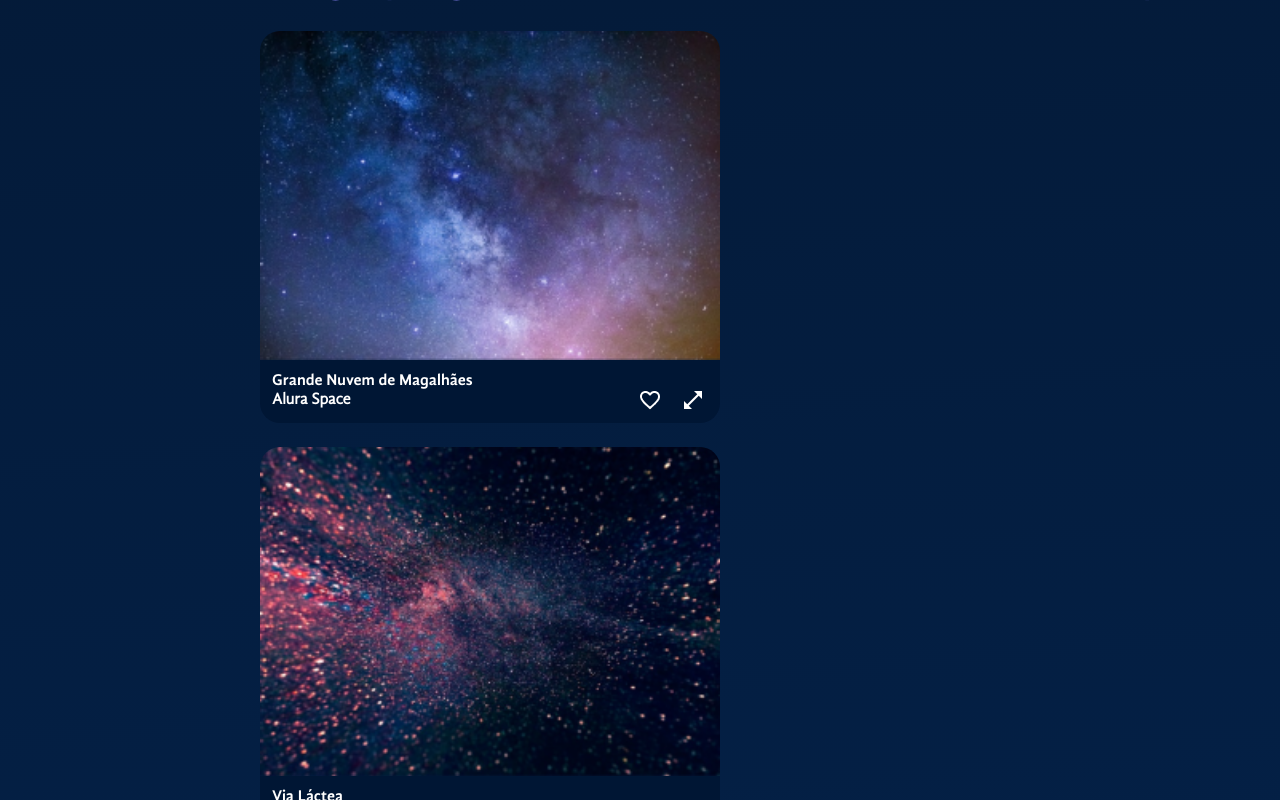
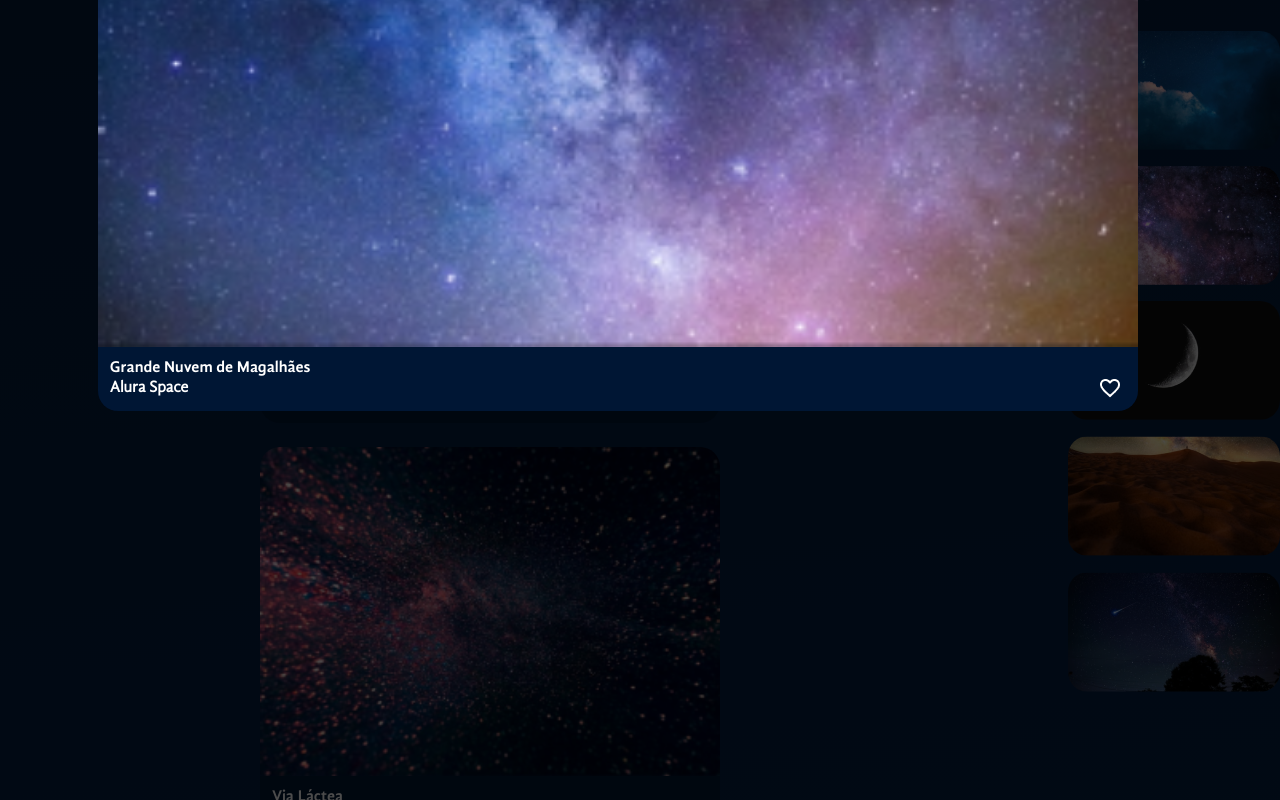
Before and after one commit to raniel-lopes/SpaceApp, a React (Vite) app: page / in a window 1280 px wide. Both pictures are taken after a click on the button 693 px from the left and 1091 px from the top of the page. Shown: the part 691-1491 px from the top of the page. Built offline with nearby package versions, Linux system fonts and the light colour scheme.

Commit message:
Estilizando o ModalZoom e os Populares da Galeria

```diff
--- a/src/App.jsx
+++ b/src/App.jsx
@@ -5,7 +5,6 @@
 import Banner from "./Componentes/Banner"
 import bannerBackground from './assets/banner.png'
 import Galeria from "./Componentes/Galeria"
-
 import fotos from './fotos.json'
 import { useState } from "react"
 import ModalZoom from "./Componentes/ModalZoom"
@@ -33,6 +32,8 @@
 
 const App = () => {
   const [fotosDaGaleria, setFotosDaGaleria] = useState(fotos)
+  const [fotoSelecionada, setFotoSelecionada] = useState(null)
+
   return (
     <FundoGradiente>
       <EstilosGlobais />
@@ -45,11 +46,17 @@
               texto="A galeria mais completa de fotos do espaço!"
               backgroundImage={bannerBackground}
             />
-            <Galeria fotos={fotosDaGaleria} />
+            <Galeria
+              aoFotoSelecionada={foto => setFotoSelecionada(foto)}
+              fotos={fotosDaGaleria}
+            />
           </ConteudoGaleria>
         </MainContainer>
       </AppContainer>
-      <ModalZoom />
+      <ModalZoom
+        foto={fotoSelecionada}
+        aoFechar={() => setFotoSelecionada(null)}
+      />
     </FundoGradiente>
   )
 }
--- a/src/Componentes/Galeria/Imagem/index.jsx
+++ b/src/Componentes/Galeria/Imagem/index.jsx
@@ -36,7 +36,7 @@
     align-items: center;
 `
 
-const Imagem = ({ foto, expandida = false }) => {
+const Imagem = ({ foto, expandida = false, aoZoomSolicitado }) => {
     return (<Figure $expandida={expandida} id={`foto-${foto.id}`}>
         <img src={foto.path} alt={foto.alt} />
         <figcaption>
@@ -46,7 +46,7 @@
                 <BotaoIcone>
                     <img src="/icones/favorito.png" alt="Icone de favorito" />
                 </BotaoIcone>
-                {!expandida && <BotaoIcone aria-hidden={expandida}>
+                {!expandida && <BotaoIcone aria-hidden={expandida} onClick={() => aoZoomSolicitado(foto)}>
                     <img src="/icones/expandir.png" alt="Icone de expandir" />
                 </BotaoIcone>}
             </Rodape>
--- /dev/null
+++ b/src/Componentes/Galeria/Populares/fotos-populares.json
@@ -0,0 +1,27 @@
+[
+    {
+      "path": "/imagens/populares/foto-1.png",
+      "alt": "galáxia",
+      "id": 1
+    },
+    {
+      "path": "/imagens/populares/foto-2.png",
+      "alt": "lua",
+      "id": 2
+    },
+    {
+      "path": "/imagens/populares/foto-3.png",
+      "alt": "terra",
+      "id": 3
+    },
+    {
+      "path": "/imagens/populares/foto-4.png",
+      "alt": "nuvem",
+      "id": 4
+    },
+    {
+      "path": "/imagens/populares/foto-5.png",
+      "alt": "meteoro",
+      "id": 5
+    }
+  ]
--- a/src/Componentes/Galeria/Populares/index.jsx
+++ b/src/Componentes/Galeria/Populares/index.jsx
@@ -1,9 +1,41 @@
+import styled from "styled-components"
 import Titulo from "../../Titulo"
 
+import fotos from './fotos-populares.json'
+
+const ColunaFotos = styled.section`
+    display: flex;
+    flex-direction: column;
+    gap: 16px;
+`
+
+const Imagem = styled.img`
+    max-width: 212px;
+    border-radius: 20px;
+`
+
+const Botao = styled.button`
+    background-color: transparent;
+    color: #fff;
+    border: 2px solid;
+    border-color: #C98CF1;
+    padding: 12px 20px;
+    font-size: 20px;
+    border-radius: 10px;
+    cursor: pointer;
+    width: 100%;
+    margin-top: 16px;
+`
+
 const Populares = () => {
-    return <div style={{ minWidth: 212 }}>
-        <Titulo $alinhamento="center">Populares</Titulo>
-    </div>
+    return (
+        <section>
+            <Titulo $alinhamento="center">Populares</Titulo>
+            <ColunaFotos>
+                {fotos.map(foto => <Imagem key={foto.id} src={foto.path} alt={foto.alt} />)}
+            </ColunaFotos>
+        </section>
+    )
 }
 
 export default Populares
--- a/src/Componentes/Galeria/index.jsx
+++ b/src/Componentes/Galeria/index.jsx
@@ -20,7 +20,7 @@
     gap: 24px;
 `
 
-const Galeria = ({ fotos = [] }) => {
+const Galeria = ({ fotos = [], aoFotoSelecionada }) => {
     return (
         <>
             <Tags />
@@ -29,6 +29,7 @@
                     <Titulo>Navegue pela galeria</Titulo>
                     <ImagensContainer>
                         {fotos.map(foto => <Imagem
+                            aoZoomSolicitado={aoFotoSelecionada}
                             key={foto.id}
                             foto={foto} />)
                         }
--- a/src/Componentes/ModalZoom/index.jsx
+++ b/src/Componentes/ModalZoom/index.jsx
@@ -1,12 +1,48 @@
-const ModalZoom = () => {
+import styled from "styled-components"
+import Imagem from "../Galeria/Imagem"
+import BotaoIcone from "../BotaoIcone"
+
+const Overlay = styled.div`
+    background-color: rgba(0, 0, 0, 0.7);
+    position: fixed;
+    top: 0;
+    right: 0;
+    bottom: 0;
+    left: 0;
+`
+
+const DialogEstilizado = styled.dialog`
+    position: absolute;
+    top: 294px;
+    background:  transparent;
+    padding: 0;
+    border: 0;
+    width: 1156px;
+    display: flex;
+    justify-content: center;
+    form {
+        button {
+            position: relative;
+            top: 20px;
+            right: 60px;
+        }
+    }
+`
+
+const ModalZoom = ({ foto, aoFechar }) => {
     return (
         <>
-            <dialog open>
-                <p>Exemplo do Mozilla</p>
-                <form method="dialog">
-                    <button type="submit">ok</button>
-                </form>
-            </dialog>
+            {foto && <>
+                <Overlay />
+                <DialogEstilizado open={!!foto} onClose={aoFechar}>
+                    <Imagem foto={foto} expandida={true} />
+                    <form method="dialog">
+                        <BotaoIcone formMethod="dialog">
+                            <img src="/icones/fechar.png" alt="Icone de fechar" />
+                        </BotaoIcone>
+                    </form>
+                </DialogEstilizado>
+            </>}
         </>
     )
 }
```
